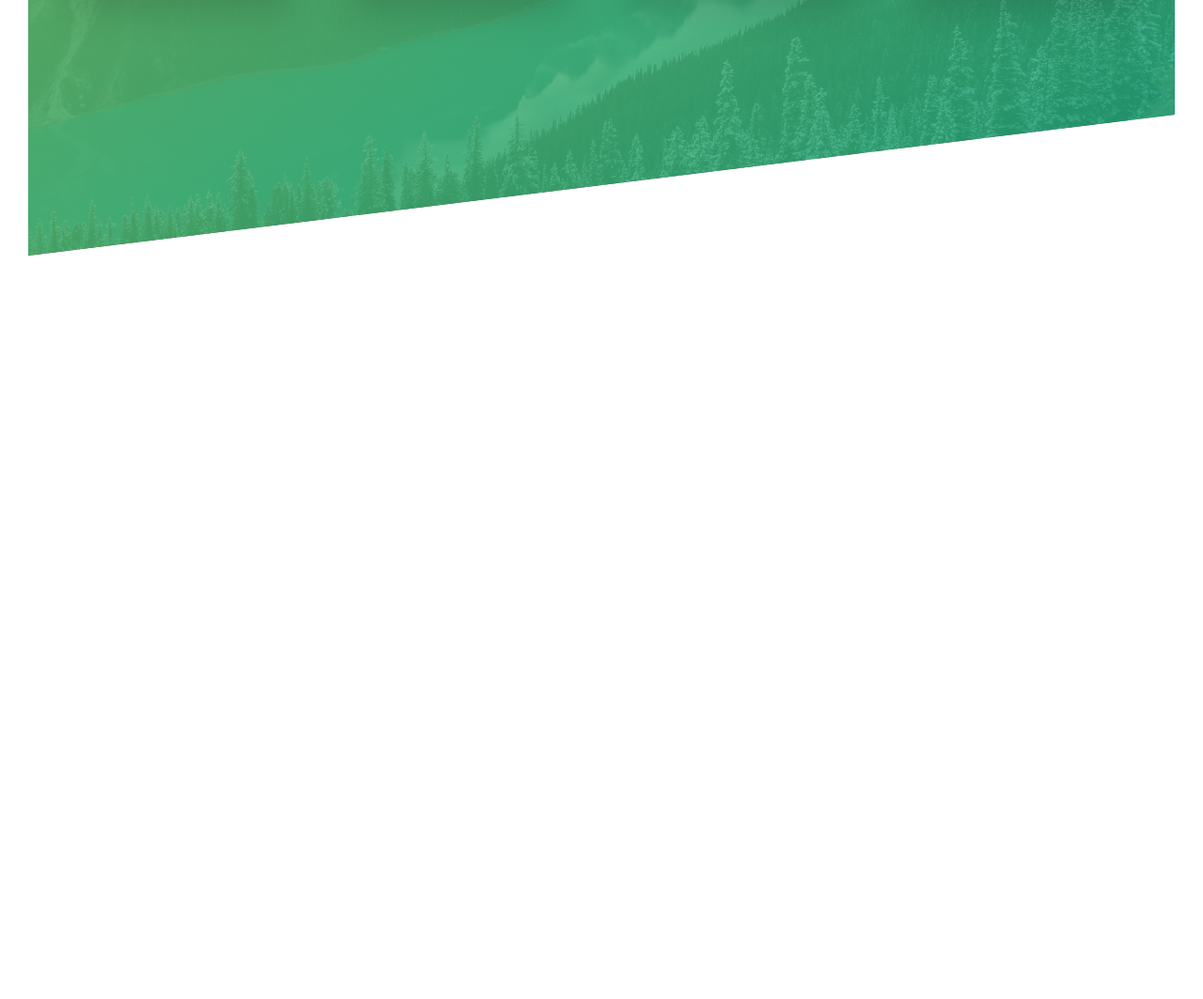
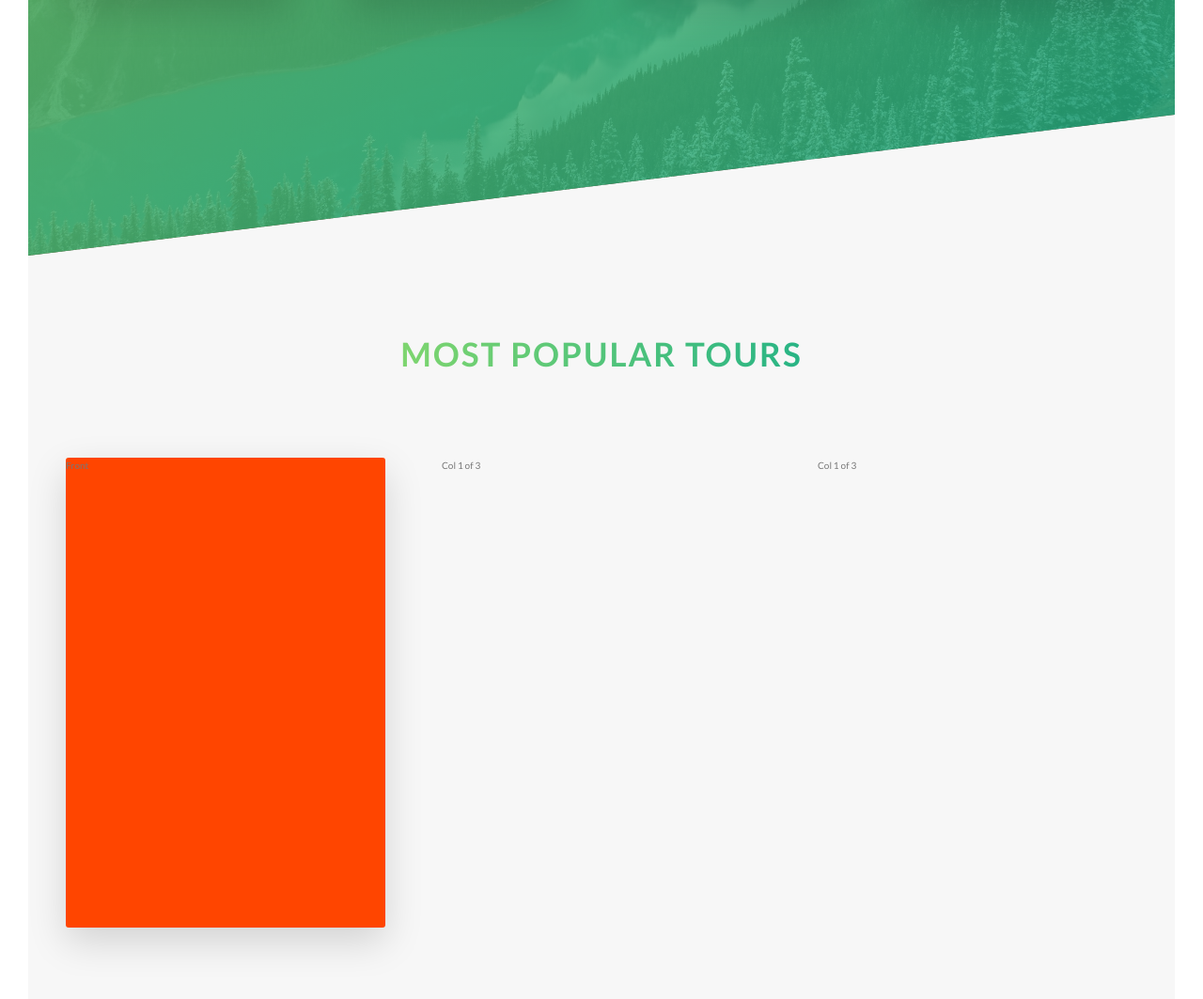
Before and after one commit to gabriel-hahn/site-templates, a website: page natours/index.html in a window 1280 px wide. Shown: the part 2015-3078 px from the top of the page at 94% size. Before the commit the page ends 2287 px from the top, so only its background shows below. Drawn offline with Linux system fonts and the light colour scheme.

Commit message:
Initial cards section and styles

```diff
--- a/natours/index.html
+++ b/natours/index.html
@@ -147,6 +147,37 @@
                     </div>
                 </div>
             </section>
+
+            <section class="section-tours">
+                <div class="u-center-text u-margin-bottom-big">
+                    <h2 class="heading-secondary">
+                        Most popular tours
+                    </h2>
+                </div>
+
+                <div class="row">
+                    <div class="col-1-of-3">
+                        <div class="card">
+                            <div
+                                class="card__side card__side--front card__side--front-1"
+                            >
+                                Front
+                            </div>
+                            <div
+                                class="card__side card__side--back card__side--back-1"
+                            >
+                                Back
+                            </div>
+                        </div>
+                    </div>
+                    <div class="col-1-of-3">
+                        Col 1 of 3
+                    </div>
+                    <div class="col-1-of-3">
+                        Col 1 of 3
+                    </div>
+                </div>
+            </section>
         </main>
 
         <!--
--- a/natours/sass/abstracts/_variables.scss
+++ b/natours/sass/abstracts/_variables.scss
@@ -2,6 +2,12 @@
 $color-primary: #55c57a;
 $color-primary-light: #7ed56f;
 $color-primary-dark: #28b485;
+
+$color-secondary-light: #ffb900;
+$color-secondary-dark: #ff7730;
+
+$color-tertiary-light: #2998ff;
+$color-tertiary-dark: #5643fa;
 
 $color-grey-light-1: #f7f7f7;
 
--- /dev/null
+++ b/natours/sass/components/_card.scss
@@ -0,0 +1,46 @@
+.card {
+    perspective: 150rem;
+    -moz-perspective: 150rem;
+    position: relative;
+    height: 50rem;
+
+    &__side {
+        background-color: orangered;
+        height: 50rem;
+        transition: all 0.8s ease;
+        position: absolute;
+        top: 0;
+        left: 0;
+        width: 100%;
+        backface-visibility: hidden;
+        border-radius: 3px;
+        box-shadow: 0 1.5rem 4rem rgba($color-black, 0.15);
+
+        &--front {
+            background-image: $color-white;
+
+            &-1 {
+            }
+        }
+
+        &--back {
+            transform: rotateY(180deg);
+
+            &-1 {
+                background-image: linear-gradient(
+                    to right bottom,
+                    $color-secondary-light,
+                    $color-secondary-dark
+                );
+            }
+        }
+    }
+
+    &:hover &__side--front {
+        transform: rotateY(180deg);
+    }
+
+    &:hover &__side--back {
+        transform: rotateY(0);
+    }
+}
--- a/natours/sass/main.scss
+++ b/natours/sass/main.scss
@@ -7,6 +7,7 @@
 @import "base/typography";
 @import "base/utilities";
 
+@import "components/card";
 @import "components/composition";
 @import "components/button";
 @import "components/_feature-box.scss";
--- a/natours/sass/pages/_home.scss
+++ b/natours/sass/pages/_home.scss
@@ -21,3 +21,9 @@
         transform: skewY(7deg);
     }
 }
+
+.section-tours {
+    background-color: $color-grey-light-1;
+    padding: 25rem 0 50rem 0;
+    margin-top: -10rem;
+}
```
Also changed, not shown: natours/css/style.css.
